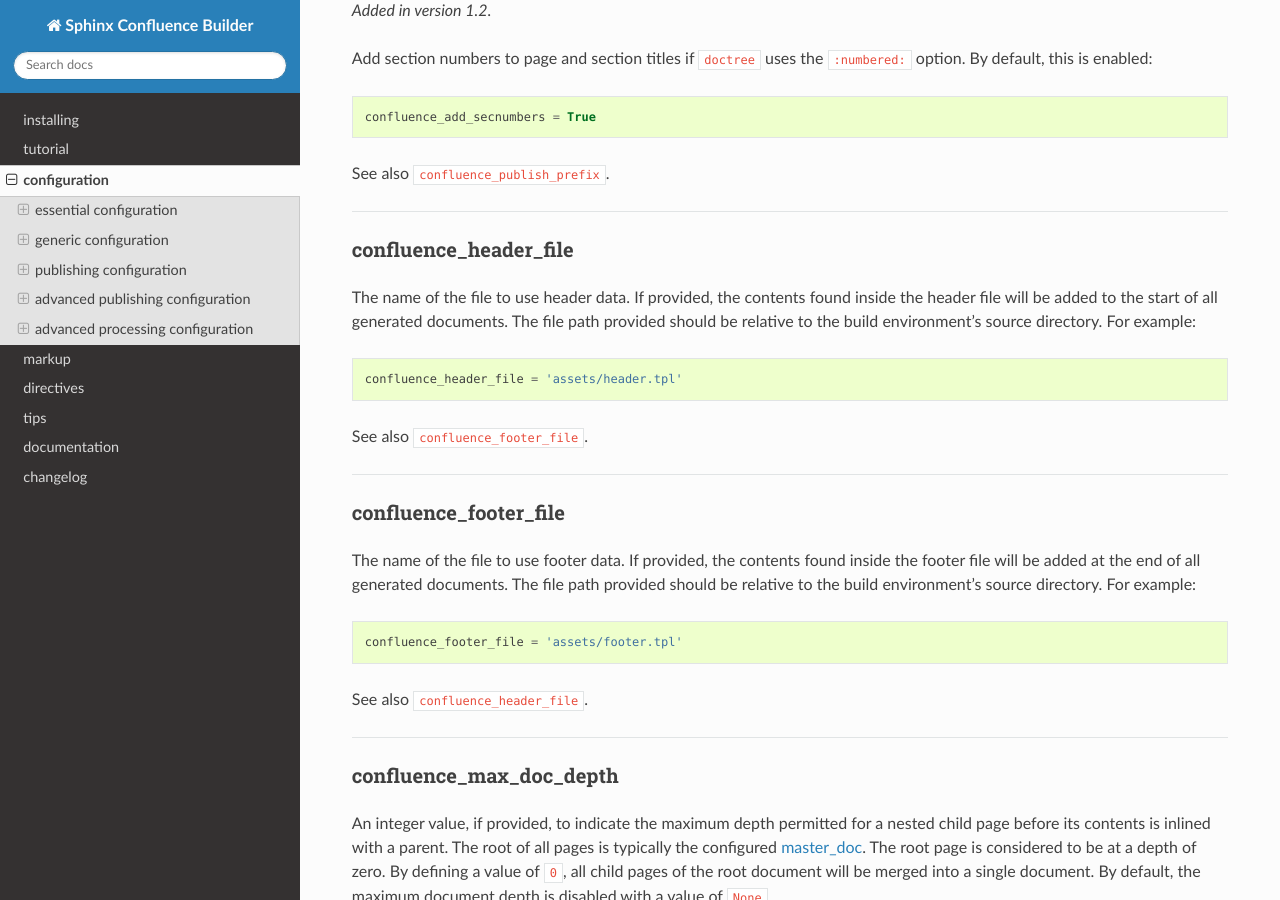
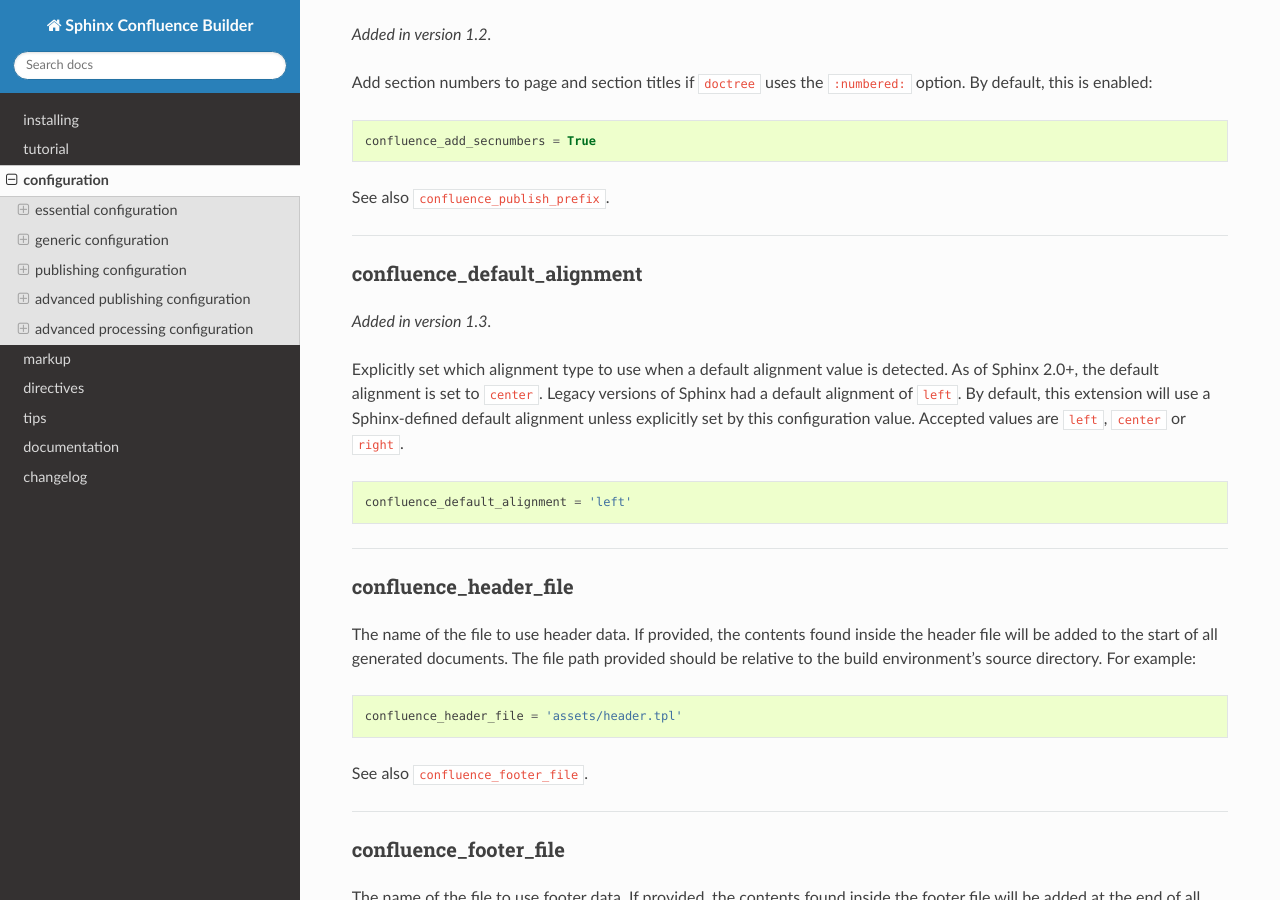
Before and after one commit to sphinx-contrib/confluencebuilder, a Sphinx documentation site: the page built from doc/configuration.rst, in a window 1280 px wide and 900 px high, scrolled down 3301 px. Built offline with Sphinx 7.4.7 and the Read the Docs theme 2.0.0, drawn with Linux system fonts in a browser that asks for light colours; some of the changed text lies outside the part shown.

Commit message:
doc: document new default alignment option
Provides user documentation outlining the capabilities provided through
the recently added `confluence_default_alignment` option.

Signed-off-by: James Knight <james.d.knight@live.com>

```diff
--- a/doc/configuration.rst
+++ b/doc/configuration.rst
@@ -138,6 +138,23 @@
     confluence_add_secnumbers = True
 
 See also |confluence_publish_prefix|_.
+
+--------------------------------------------------------------------------------
+
+confluence_default_alignment
+~~~~~~~~~~~~~~~~~~~~~~~~~~~~
+
+.. versionadded:: 1.3
+
+Explicitly set which alignment type to use when a default alignment value is
+detected. As of Sphinx 2.0+, the default alignment is set to ``center``. Legacy
+versions of Sphinx had a default alignment of ``left``. By default, this
+extension will use a Sphinx-defined default alignment unless explicitly set by
+this configuration value. Accepted values are ``left``, ``center`` or ``right``.
+
+.. code-block:: python
+
+    confluence_default_alignment = 'left'
 
 --------------------------------------------------------------------------------
 
```
